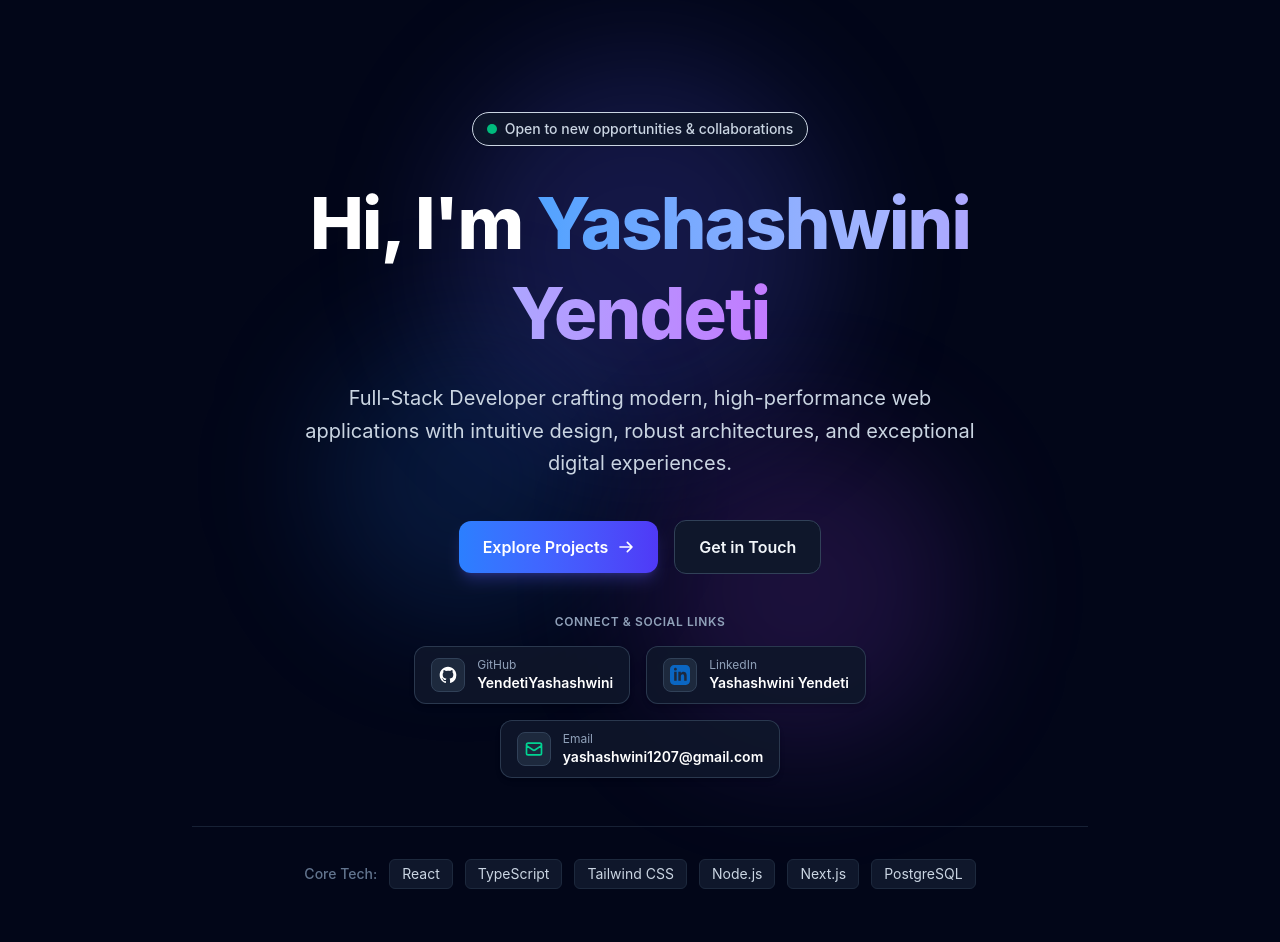
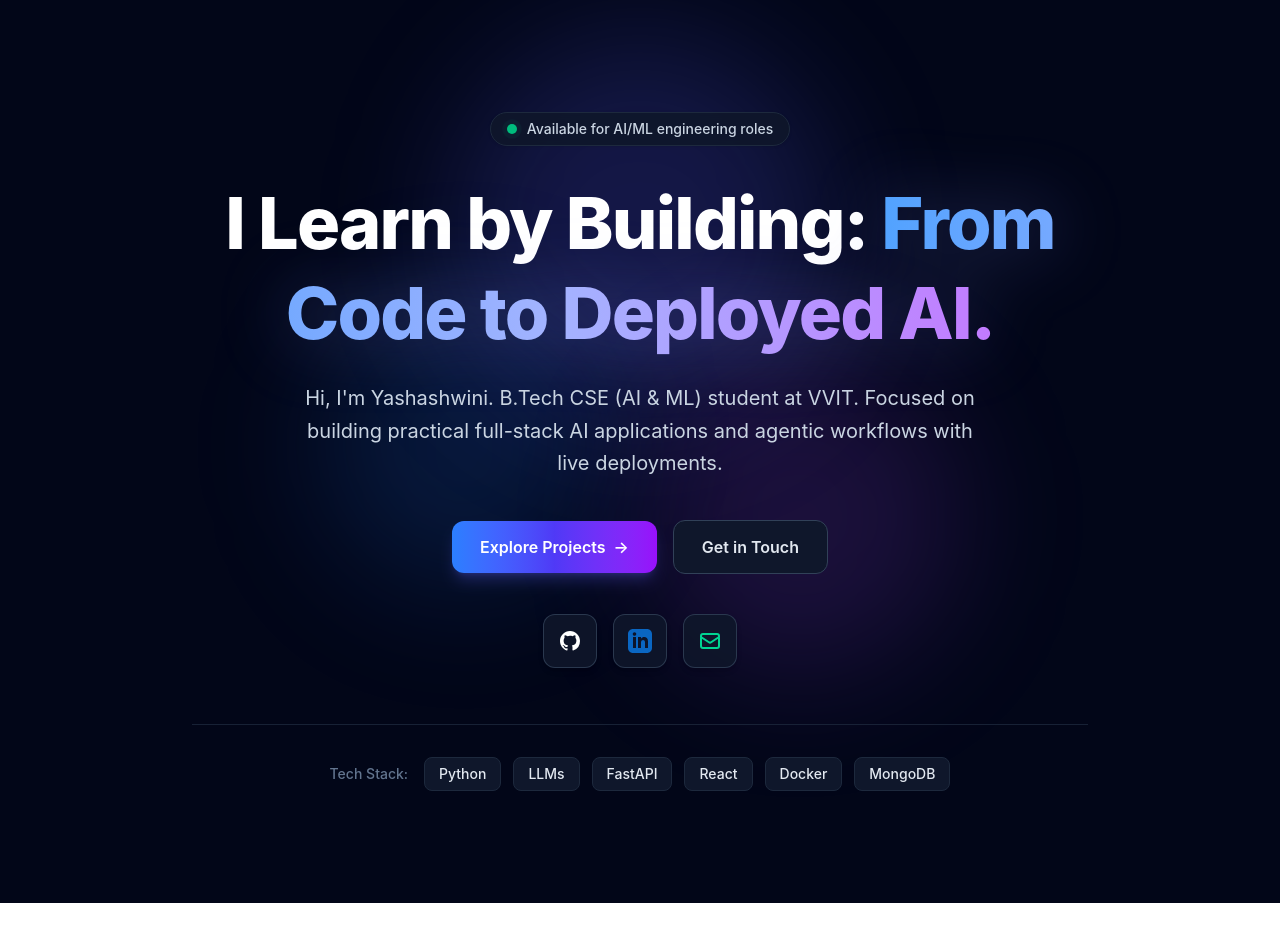
Before and after one commit to YendetiYashashwini/yashashwini-portfolio, a React app: page / in a window 1280 px wide. Shown: the top 942 px of the page. After the commit the page ends 903 px from the top, so only its background shows below. Built offline with nearby package versions, Linux system fonts and the light colour scheme; the HTML template or start-up script is replaced by a standard one.

Commit message:
feat: finalize hero section with modern layout, updated headline, and icon-only social links

```diff
--- a/src/components/Hero.jsx
+++ b/src/components/Hero.jsx
@@ -1,33 +1,34 @@
 export default function Hero() {
+  const techStack = ['Python', 'LLMs', 'FastAPI', 'React', 'Docker', 'MongoDB']
+
   return (
     <section className="relative overflow-hidden bg-slate-950 text-slate-100 min-h-screen flex items-center justify-center px-6 py-20 lg:py-28">
-      {/* Background decorative glows */}
+      {/* Background ambient decorative glows */}
       <div className="absolute top-1/4 left-1/2 -translate-x-1/2 -translate-y-1/2 w-96 h-96 bg-indigo-500/20 rounded-full blur-3xl pointer-events-none" />
       <div className="absolute bottom-1/4 right-1/4 w-80 h-80 bg-purple-500/15 rounded-full blur-3xl pointer-events-none" />
       <div className="absolute top-1/3 left-1/4 w-72 h-72 bg-blue-500/15 rounded-full blur-3xl pointer-events-none" />
 
       <div className="relative z-10 max-w-4xl mx-auto text-center flex flex-col items-center">
-        {/* Availability Badge */}
-        <div className="inline-flex items-center gap-2 px-3.5 py-1.5 rounded-full bg-slate-900/90 border border-slate-750 text-xs sm:text-sm font-medium text-slate-300 mb-8 shadow-sm backdrop-blur-md">
+        {/* Top Badge: Pulsing green dot + text */}
+        <div className="inline-flex items-center gap-2.5 px-4 py-1.5 rounded-full bg-slate-900/90 border border-slate-800 text-xs sm:text-sm font-medium text-slate-300 mb-8 shadow-sm backdrop-blur-md">
           <span className="relative flex h-2.5 w-2.5">
             <span className="animate-ping absolute inline-flex h-full w-full rounded-full bg-emerald-400 opacity-75" />
             <span className="relative inline-flex rounded-full h-2.5 w-2.5 bg-emerald-500" />
           </span>
-          <span>Open to new opportunities &amp; collaborations</span>
+          <span>Available for AI/ML engineering roles</span>
         </div>
 
-        {/* Hero Title */}
+        {/* Main Headline */}
         <h1 className="text-4xl sm:text-6xl lg:text-7xl font-extrabold tracking-tight text-white mb-6 leading-tight">
-          Hi, I&apos;m{' '}
-          <span className="bg-gradient-to-r from-blue-400 via-indigo-300 to-purple-400 bg-clip-text text-transparent">
-            Yashashwini Yendeti
+          I Learn by Building:{' '}
+          <span className="bg-gradient-to-r from-blue-400 via-indigo-300 to-purple-400 bg-clip-text text-transparent drop-shadow-[0_0_35px_rgba(129,140,248,0.35)]">
+            From Code to Deployed AI.
           </span>
         </h1>
 
-        {/* Hero Subtitle */}
+        {/* Subtext */}
         <p className="text-base sm:text-lg lg:text-xl text-slate-300 max-w-2xl mb-10 leading-relaxed font-normal">
-          Full-Stack Developer crafting modern, high-performance web applications with intuitive design,
-          robust architectures, and exceptional digital experiences.
+          Hi, I&apos;m Yashashwini. B.Tech CSE (AI &amp; ML) student at VVIT. Focused on building practical full-stack AI applications and agentic workflows with live deployments.
         </p>
 
         {/* Action Buttons */}
@@ -36,47 +37,34 @@ export default function Hero() {
             href="https://github.com/YendetiYashashwini"
             target="_blank"
             rel="noopener noreferrer"
-            className="w-full sm:w-auto inline-flex items-center justify-center gap-2.5 px-6 py-3.5 rounded-xl bg-gradient-to-r from-blue-500 to-indigo-600 hover:from-blue-600 hover:to-indigo-700 text-white font-semibold shadow-lg shadow-indigo-500/25 transition-all duration-200 hover:scale-[1.02] active:scale-[0.98]"
+            className="w-full sm:w-auto inline-flex items-center justify-center gap-2 px-7 py-3.5 rounded-xl bg-gradient-to-r from-blue-500 via-indigo-600 to-purple-600 hover:from-blue-600 hover:via-indigo-700 hover:to-purple-700 text-white font-semibold shadow-lg shadow-indigo-500/25 transition-all duration-200 hover:scale-[1.02] active:scale-[0.98]"
           >
             <span>Explore Projects</span>
-            <svg
-              xmlns="http://www.w3.org/2000/svg"
-              className="w-4 h-4"
-              fill="none"
-              viewBox="0 0 24 24"
-              stroke="currentColor"
-              strokeWidth="2.5"
-            >
-              <path strokeLinecap="round" strokeLinejoin="round" d="M14 5l7 7m0 0l-7 7m7-7H3" />
-            </svg>
+            <span aria-hidden="true">&rarr;</span>
           </a>
 
           <a
             href="mailto:yashashwini1207@gmail.com"
-            className="w-full sm:w-auto inline-flex items-center justify-center gap-2.5 px-6 py-3.5 rounded-xl bg-slate-900 hover:bg-slate-800 text-slate-100 border border-slate-700 hover:border-slate-600 font-semibold transition-all duration-200 hover:scale-[1.02] active:scale-[0.98]"
+            target="_blank"
+            rel="noopener noreferrer"
+            className="w-full sm:w-auto inline-flex items-center justify-center gap-2 px-7 py-3.5 rounded-xl bg-slate-900 hover:bg-slate-800 text-slate-200 hover:text-white border border-slate-700 hover:border-slate-500 font-semibold transition-all duration-200 hover:scale-[1.02] active:scale-[0.98]"
           >
             <span>Get in Touch</span>
           </a>
         </div>
 
-        {/* Prominent Social Links */}
-        <div className="w-full max-w-2xl mb-12">
-          <p className="text-xs font-semibold tracking-wider uppercase text-slate-400 mb-4">
-            Connect &amp; Social Links
-          </p>
-
-          <div className="flex flex-wrap items-center justify-center gap-3 sm:gap-4">
-            {/* GitHub */}
+        {/* Social Icons (Horizontal row of clean icons, no descriptive text) */}
+        <div className="flex items-center justify-center gap-4 mb-14">
+          {/* GitHub Icon Card */}
           <a
             href="https://github.com/YendetiYashashwini"
             target="_blank"
             rel="noopener noreferrer"
-              aria-label="GitHub Profile: YendetiYashashwini"
-              className="group inline-flex items-center gap-3 px-4 py-2.5 rounded-xl bg-slate-900/90 hover:bg-slate-850 border border-slate-700/80 hover:border-slate-500 text-slate-200 hover:text-white transition-all duration-200 shadow-md hover:shadow-indigo-500/10 hover:-translate-y-0.5 active:translate-y-0"
+            aria-label="GitHub Profile"
+            className="p-3.5 rounded-xl bg-slate-900/90 hover:bg-slate-800 border border-slate-700/80 hover:border-slate-500 text-slate-200 hover:text-white transition-all duration-200 shadow-md hover:shadow-indigo-500/10 hover:-translate-y-1 active:translate-y-0"
           >
-              <div className="p-1.5 rounded-lg bg-slate-800 border border-slate-700 group-hover:border-slate-600 transition-colors">
             <svg
-                  className="w-5 h-5 fill-white"
+              className="w-6 h-6 fill-white"
               viewBox="0 0 24 24"
               aria-hidden="true"
             >
@@ -86,45 +74,35 @@ export default function Hero() {
                 d="M12 2C6.477 2 2 6.484 2 12.017c0 4.425 2.865 8.18 6.839 9.504.5.092.682-.217.682-.483 0-.237-.008-.868-.013-1.703-2.782.605-3.369-1.343-3.369-1.343-.454-1.158-1.11-1.466-1.11-1.466-.908-.62.069-.608.069-.608 1.003.07 1.53 1.032 1.53 1.032.892 1.53 2.341 1.088 2.91.832.092-.647.35-1.088.636-1.338-2.22-.253-4.555-1.113-4.555-4.951 0-1.093.39-1.988 1.029-2.688-.103-.253-.446-1.272.098-2.65 0 0 .84-.27 2.75 1.026A9.564 9.564 0 0112 6.844c.85.004 1.705.115 2.504.337 1.909-1.296 2.747-1.027 2.747-1.027.546 1.379.202 2.398.1 2.651.64.7 1.028 1.595 1.028 2.688 0 3.848-2.339 4.695-4.566 4.943.359.309.678.92.678 1.855 0 1.338-.012 2.419-.012 2.747 0 .268.18.58.688.482A10.019 10.019 0 0022 12.017C22 6.484 17.522 2 12 2z"
               />
             </svg>
-              </div>
-              <div className="text-left">
-                <span className="block text-xs text-slate-400 group-hover:text-slate-300">GitHub</span>
-                <span className="block text-sm font-semibold text-white">YendetiYashashwini</span>
-              </div>
           </a>
 
-            {/* LinkedIn */}
+          {/* LinkedIn Icon Card */}
           <a
             href="https://www.linkedin.com/in/yashashwini-yendeti-32b305322/"
             target="_blank"
             rel="noopener noreferrer"
-              aria-label="LinkedIn Profile: Yashashwini Yendeti"
-              className="group inline-flex items-center gap-3 px-4 py-2.5 rounded-xl bg-slate-900/90 hover:bg-slate-850 border border-slate-700/80 hover:border-[#0a66c2]/80 text-slate-200 hover:text-white transition-all duration-200 shadow-md hover:shadow-blue-500/10 hover:-translate-y-0.5 active:translate-y-0"
+            aria-label="LinkedIn Profile"
+            className="p-3.5 rounded-xl bg-slate-900/90 hover:bg-slate-800 border border-slate-700/80 hover:border-[#0a66c2]/80 text-slate-200 hover:text-white transition-all duration-200 shadow-md hover:shadow-blue-500/10 hover:-translate-y-1 active:translate-y-0"
           >
-              <div className="p-1.5 rounded-lg bg-slate-800 border border-slate-700 group-hover:border-[#0a66c2]/60 transition-colors">
             <svg
-                  className="w-5 h-5 fill-[#0a66c2]"
+              className="w-6 h-6 fill-[#0a66c2]"
               viewBox="0 0 24 24"
               aria-hidden="true"
             >
               <path d="M19 0h-14c-2.761 0-5 2.239-5 5v14c0 2.761 2.239 5 5 5h14c2.762 0 5-2.239 5-5v-14c0-2.761-2.238-5-5-5zm-11 19h-3v-11h3v11zm-1.5-12.268c-.966 0-1.75-.79-1.75-1.764s.784-1.764 1.75-1.764 1.75.79 1.75 1.764-.783 1.764-1.75 1.764zm13.5 12.268h-3v-5.604c0-3.368-4-3.113-4 0v5.604h-3v-11h3v1.765c1.396-2.586 7-2.777 7 2.476v6.759z" />
             </svg>
-              </div>
-              <div className="text-left">
-                <span className="block text-xs text-slate-400 group-hover:text-slate-300">LinkedIn</span>
-                <span className="block text-sm font-semibold text-white">Yashashwini Yendeti</span>
-              </div>
           </a>
 
-            {/* Email */}
+          {/* Email Icon Card */}
           <a
             href="mailto:yashashwini1207@gmail.com"
-              aria-label="Send email to yashashwini1207@gmail.com"
-              className="group inline-flex items-center gap-3 px-4 py-2.5 rounded-xl bg-slate-900/90 hover:bg-slate-850 border border-slate-700/80 hover:border-emerald-500/80 text-slate-200 hover:text-white transition-all duration-200 shadow-md hover:shadow-emerald-500/10 hover:-translate-y-0.5 active:translate-y-0"
+            target="_blank"
+            rel="noopener noreferrer"
+            aria-label="Send Email"
+            className="p-3.5 rounded-xl bg-slate-900/90 hover:bg-slate-800 border border-slate-700/80 hover:border-emerald-500/80 text-slate-200 hover:text-white transition-all duration-200 shadow-md hover:shadow-emerald-500/10 hover:-translate-y-1 active:translate-y-0"
           >
-              <div className="p-1.5 rounded-lg bg-slate-800 border border-slate-700 group-hover:border-emerald-500/60 transition-colors">
             <svg
-                  className="w-5 h-5 text-emerald-400"
+              className="w-6 h-6 text-emerald-400"
               fill="none"
               viewBox="0 0 24 24"
               stroke="currentColor"
@@ -137,22 +115,16 @@ export default function Hero() {
                 d="M3 8l7.89 5.26a2 2 0 002.22 0L21 8M5 19h14a2 2 0 002-2V7a2 2 0 00-2-2H5a2 2 0 00-2 2v10a2 2 0 002 2z"
               />
             </svg>
-              </div>
-              <div className="text-left">
-                <span className="block text-xs text-slate-400 group-hover:text-slate-300">Email</span>
-                <span className="block text-sm font-semibold text-white">yashashwini1207@gmail.com</span>
-              </div>
           </a>
         </div>
-        </div>
 
-        {/* Tech Stack Pills */}
-        <div className="pt-8 border-t border-slate-800/80 w-full flex flex-wrap items-center justify-center gap-3 text-xs sm:text-sm text-slate-400">
-          <span className="text-slate-500 font-medium">Core Tech:</span>
-          {['React', 'TypeScript', 'Tailwind CSS', 'Node.js', 'Next.js', 'PostgreSQL'].map((tech) => (
+        {/* Bottom Tech Stack Bar */}
+        <div className="pt-8 border-t border-slate-800/80 w-full flex flex-wrap items-center justify-center gap-2.5 sm:gap-3 text-xs sm:text-sm text-slate-400">
+          <span className="text-slate-500 font-medium mr-1">Tech Stack:</span>
+          {techStack.map((tech) => (
             <span
               key={tech}
-              className="px-3 py-1 rounded-md bg-slate-900 border border-slate-800 text-slate-300 hover:border-slate-750 transition-colors"
+              className="px-3.5 py-1.5 rounded-lg bg-slate-900 border border-slate-800 text-slate-200 font-medium hover:border-slate-700 hover:text-white transition-colors"
             >
               {tech}
             </span>
```
Lines whose indentation alone changed are shown as unchanged.
